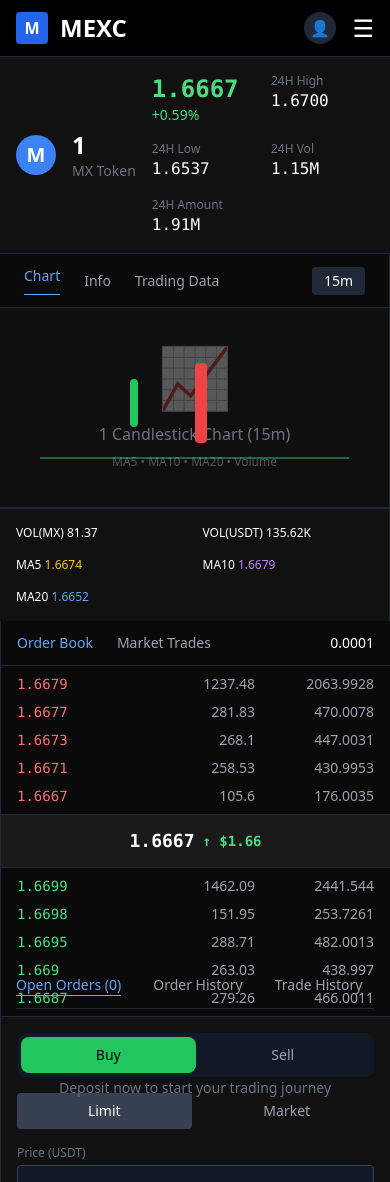
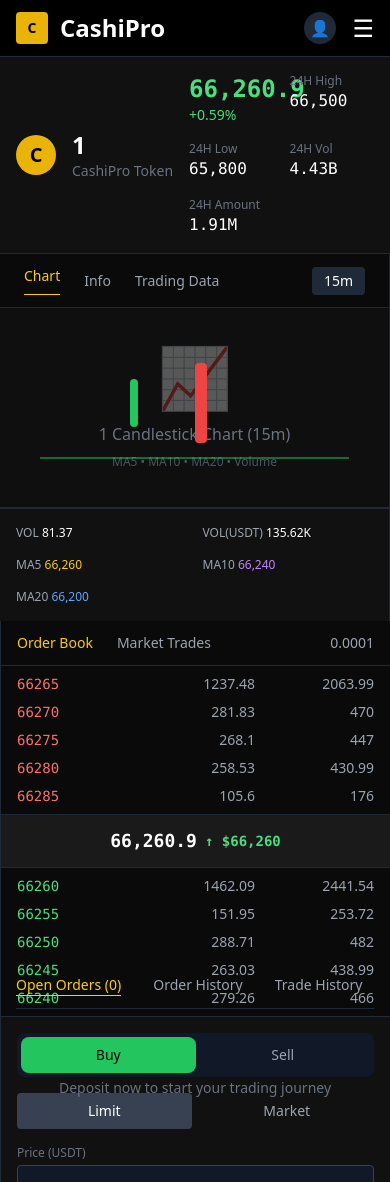
Before and after one commit to Cashipro/cashipro, a Next.js app in the folder apps/web/: page /trade/1 in a window 390 px wide. Built offline with nearby package versions, Linux system fonts and the light colour scheme.

Commit message:
Rename MexcSpotTradingPage to CashiProTradePage

```diff
--- a/apps/web/src/app/trade/[pair]/page.tsx
+++ b/apps/web/src/app/trade/[pair]/page.tsx
@@ -1,50 +1,50 @@
-'use client';
+"use client";
 
 import React, { useState } from 'react';
 import Link from 'next/link';
 import { useParams } from 'next/navigation';
 
-export default function MexcSpotTradingPage() {
+export default function CashiProTradePage() {
   const params = useParams();
   const pair = (params.pair as string) || 'BTCUSDT';
 
   const [orderType, setOrderType] = useState<'limit' | 'market'>('limit');
   const [side, setSide] = useState<'buy' | 'sell'>('buy');
 
-  const currentPrice = 1.6667;
+  const currentPrice = 66260.9;
   const priceChange = 0.59;
 
   const orderBookBids = [
-    { price: 1.6699, amount: 1462.09, total: 2441.5440 },
-    { price: 1.6698, amount: 151.95, total: 253.7261 },
-    { price: 1.6695, amount: 288.71, total: 482.0013 },
-    { price: 1.6690, amount: 263.03, total: 438.9970 },
-    { price: 1.6687, amount: 279.26, total: 466.0011 },
+    { price: 66260, amount: 1462.09, total: 2441.54 },
+    { price: 66255, amount: 151.95, total: 253.72 },
+    { price: 66250, amount: 288.71, total: 482.00 },
+    { price: 66245, amount: 263.03, total: 438.99 },
+    { price: 66240, amount: 279.26, total: 466.00 },
   ];
 
   const orderBookAsks = [
-    { price: 1.6679, amount: 1237.48, total: 2063.9928 },
-    { price: 1.6677, amount: 281.83, total: 470.0078 },
-    { price: 1.6673, amount: 268.10, total: 447.0031 },
-    { price: 1.6671, amount: 258.53, total: 430.9953 },
-    { price: 1.6667, amount: 105.60, total: 176.0035 },
+    { price: 66265, amount: 1237.48, total: 2063.99 },
+    { price: 66270, amount: 281.83, total: 470.00 },
+    { price: 66275, amount: 268.10, total: 447.00 },
+    { price: 66280, amount: 258.53, total: 430.99 },
+    { price: 66285, amount: 105.60, total: 176.00 },
   ];
 
   return (
     <div className="min-h-screen bg-[#0A0A0A] text-white font-sans overflow-hidden">
-      {/* Top Navigation */}
+      {/* Top Navigation - CashiPro Branding */}
       <div className="bg-black border-b border-gray-800 px-4 py-3 flex items-center justify-between">
         <div className="flex items-center gap-8">
           <Link href="/" className="flex items-center gap-3">
-            <div className="w-8 h-8 bg-blue-600 rounded flex items-center justify-center font-bold">M</div>
-            <span className="text-2xl font-bold">MEXC</span>
+            <div className="w-8 h-8 bg-yellow-500 rounded flex items-center justify-center font-bold text-black text-sm">C</div>
+            <span className="text-2xl font-bold text-white">CashiPro</span>
           </Link>
 
           <nav className="hidden md:flex gap-6 text-sm">
-            <Link href="/markets" className="text-gray-400 hover:text-white">Markets</Link>
-            <Link href="/trade/BTCUSDT" className="text-blue-400 font-medium">Spot</Link>
-            <Link href="/futures" className="text-gray-400 hover:text-white">Futures</Link>
-            <Link href="/earn" className="text-gray-400 hover:text-white">Earn</Link>
+            <Link href="/markets" className="text-gray-400 hover:text-yellow-400">Markets</Link>
+            <Link href="/trade/BTCUSDT" className="text-yellow-400 font-medium">Spot</Link>
+            <Link href="/futures" className="text-gray-400 hover:text-yellow-400">Futures</Link>
+            <Link href="/earn" className="text-gray-400 hover:text-yellow-400">Earn</Link>
           </nav>
         </div>
 
@@ -53,42 +53,42 @@ export default function MexcSpotTradingPage() {
           <Link href="/login">
             <div className="w-8 h-8 bg-gray-800 rounded-full flex items-center justify-center cursor-pointer hover:bg-gray-700">👤</div>
           </Link>
-          <button className="md:hidden text-2xl">☰</button>
+          <button className="md:hidden text-2xl text-white">☰</button>
         </div>
       </div>
 
-      {/* Trading Pair Header */}
+      {/* Trading Pair Header - CashiPro Colors */}
       <div className="bg-[#111] border-b border-gray-800 px-4 md:px-6 py-4 flex flex-wrap items-center gap-4 md:gap-8">
         <div className="flex items-center gap-4">
-          <div className="w-10 h-10 bg-blue-500 rounded-full flex items-center justify-center text-xl font-bold">M</div>
+          <div className="w-10 h-10 bg-yellow-500 rounded-full flex items-center justify-center text-xl font-bold text-black">C</div>
           <div>
-            <div className="text-2xl font-semibold">{pair}</div>
-            <div className="text-sm text-gray-500">MX Token</div>
+            <div className="text-2xl font-semibold text-white">{pair}</div>
+            <div className="text-sm text-gray-500">CashiPro Token</div>
           </div>
         </div>
 
         <div className="flex-1 grid grid-cols-2 sm:grid-cols-3 md:grid-cols-5 gap-4 md:gap-8">
           <div>
             <div className="text-2xl md:text-3xl font-mono font-semibold text-green-400">
-              {currentPrice}
+              {currentPrice.toLocaleString()}
             </div>
             <div className="text-green-400 text-sm">+{priceChange}%</div>
           </div>
           <div>
             <div className="text-xs text-gray-500">24H High</div>
-            <div className="font-mono">1.6700</div>
+            <div className="font-mono text-white">66,500</div>
           </div>
           <div>
             <div className="text-xs text-gray-500">24H Low</div>
-            <div className="font-mono">1.6537</div>
+            <div className="font-mono text-white">65,800</div>
           </div>
           <div>
             <div className="text-xs text-gray-500">24H Vol</div>
-            <div className="font-mono">1.15M</div>
+            <div className="font-mono text-white">4.43B</div>
           </div>
           <div>
             <div className="text-xs text-gray-500">24H Amount</div>
-            <div className="font-mono">1.91M</div>
+            <div className="font-mono text-white">1.91M</div>
           </div>
         </div>
       </div>
@@ -98,10 +98,10 @@ export default function MexcSpotTradingPage() {
         {/* Left - Chart Area */}
         <div className="flex-1 flex flex-col border-r border-gray-800">
           <div className="border-b border-gray-800 px-6 py-3 flex items-center gap-6 text-sm overflow-x-auto">
-            <div className="text-blue-400 border-b border-blue-400 pb-2 whitespace-nowrap">Chart</div>
+            <div className="text-yellow-400 border-b border-yellow-400 pb-2 whitespace-nowrap">Chart</div>
             <div className="text-gray-400 whitespace-nowrap">Info</div>
             <div className="text-gray-400 whitespace-nowrap">Trading Data</div>
-            <div className="ml-auto text-sm bg-gray-800 px-3 py-1 rounded whitespace-nowrap">15m</div>
+            <div className="ml-auto text-sm bg-gray-800 px-3 py-1 rounded whitespace-nowrap text-white">15m</div>
           </div>
 
           {/* Chart Placeholder */}
@@ -119,11 +119,11 @@ export default function MexcSpotTradingPage() {
 
           {/* Bottom Stats */}
           <div className="p-4 text-xs grid grid-cols-2 md:grid-cols-5 gap-4 border-t border-gray-800 bg-[#111]">
-            <div>VOL(MX) <span className="text-white">81.37</span></div>
-            <div>VOL(USDT) <span className="text-white">135.62K</span></div>
-            <div>MA5 <span className="text-yellow-400">1.6674</span></div>
-            <div>MA10 <span className="text-purple-400">1.6679</span></div>
-            <div>MA20 <span className="text-blue-400">1.6652</span></div>
+            <div className="text-gray-400">VOL <span className="text-white">81.37</span></div>
+            <div className="text-gray-400">VOL(USDT) <span className="text-white">135.62K</span></div>
+            <div className="text-gray-400">MA5 <span className="text-yellow-400">66,260</span></div>
+            <div className="text-gray-400">MA10 <span className="text-purple-400">66,240</span></div>
+            <div className="text-gray-400">MA20 <span className="text-blue-400">66,200</span></div>
           </div>
         </div>
 
@@ -133,14 +133,14 @@ export default function MexcSpotTradingPage() {
           <div className="flex-1 overflow-auto border-b border-gray-800">
             <div className="px-4 py-3 border-b border-gray-800 flex items-center justify-between text-sm">
               <div className="flex gap-6">
-                <span className="text-blue-400">Order Book</span>
+                <span className="text-yellow-400">Order Book</span>
                 <span className="text-gray-400">Market Trades</span>
               </div>
-              <div>0.0001</div>
+              <div className="text-gray-400">0.0001</div>
             </div>
 
             {/* Asks */}
-            <div className="px-4 py-1 text-xs text-red-400">
+            <div className="px-4 py-1 text-xs">
               {orderBookAsks.map((item, i) => (
                 <div key={i} className="grid grid-cols-3 py-1 text-sm">
                   <div className="font-mono text-red-400">{item.price}</div>
@@ -150,13 +150,13 @@ export default function MexcSpotTradingPage() {
               ))}
             </div>
 
-            <div className="px-4 py-3 border-y border-gray-800 bg-[#1A1A1A] text-center text-lg font-mono font-semibold flex items-center justify-center gap-2">
-              1.6667
-              <span className="text-green-400 text-sm">↑ $1.66</span>
+            <div className="px-4 py-3 border-y border-gray-800 bg-[#1A1A1A] text-center text-lg font-mono font-semibold flex items-center justify-center gap-2 text-white">
+              {currentPrice.toLocaleString()}
+              <span className="text-green-400 text-sm">↑ $66,260</span>
             </div>
 
             {/* Bids */}
-            <div className="px-4 py-1 text-xs text-green-400">
+            <div className="px-4 py-1 text-xs">
               {orderBookBids.map((item, i) => (
                 <div key={i} className="grid grid-cols-3 py-1 text-sm">
                   <div className="font-mono text-green-400">{item.price}</div>
@@ -187,13 +187,13 @@ export default function MexcSpotTradingPage() {
             <div className="flex gap-2 mb-4 text-sm">
               <button
                 onClick={() => setOrderType('limit')}
-                className={`flex-1 py-2 rounded ${orderType === 'limit' ? 'bg-gray-700' : 'bg-transparent text-gray-400'}`}
+                className={`flex-1 py-2 rounded ${orderType === 'limit' ? 'bg-gray-700 text-white' : 'bg-transparent text-gray-400'}`}
               >
                 Limit
               </button>
               <button
                 onClick={() => setOrderType('market')}
-                className={`flex-1 py-2 rounded ${orderType === 'market' ? 'bg-gray-700' : 'bg-transparent text-gray-400'}`}
+                className={`flex-1 py-2 rounded ${orderType === 'market' ? 'bg-gray-700 text-white' : 'bg-transparent text-gray-400'}`}
               >
                 Market
               </button>
@@ -204,23 +204,23 @@ export default function MexcSpotTradingPage() {
                 <div className="text-xs text-gray-500 mb-1">Price (USDT)</div>
                 <input
                   type="text"
-                  defaultValue="1.6667"
-                  className="w-full bg-gray-900 border border-gray-700 rounded px-4 py-3 font-mono focus:outline-none focus:border-blue-500"
+                  defaultValue={currentPrice.toLocaleString()}
+                  className="w-full bg-gray-900 border border-gray-700 rounded px-4 py-3 font-mono text-white focus:outline-none focus:border-yellow-400"
                 />
               </div>
 
               <div>
-                <div className="text-xs text-gray-500 mb-1">Amount (MX)</div>
+                <div className="text-xs text-gray-500 mb-1">Amount</div>
                 <input
                   type="text"
                   placeholder="0"
-                  className="w-full bg-gray-900 border border-gray-700 rounded px-4 py-3 font-mono focus:outline-none focus:border-blue-500"
+                  className="w-full bg-gray-900 border border-gray-700 rounded px-4 py-3 font-mono text-white focus:outline-none focus:border-yellow-400"
                 />
               </div>
 
               <div className="flex justify-between text-xs text-gray-500">
                 <span>Available</span>
-                <span>0.0142 USDT</span>
+                <span className="text-white">0.0142 USDT</span>
               </div>
 
               <div className="pt-2">
@@ -238,7 +238,7 @@ export default function MexcSpotTradingPage() {
       {/* Bottom Section */}
       <div className="h-56 bg-[#111] border-t border-gray-800 p-4 text-sm flex flex-col">
         <div className="flex gap-8 border-b border-gray-800 pb-3 overflow-x-auto">
-          <div className="text-blue-400 border-b border-blue-400 whitespace-nowrap">Open Orders (0)</div>
+          <div className="text-yellow-400 border-b border-yellow-400 whitespace-nowrap">Open Orders (0)</div>
           <div className="text-gray-400 whitespace-nowrap">Order History</div>
           <div className="text-gray-400 whitespace-nowrap">Trade History</div>
         </div>
```
